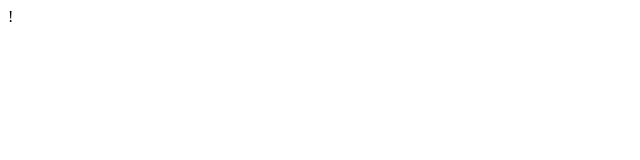
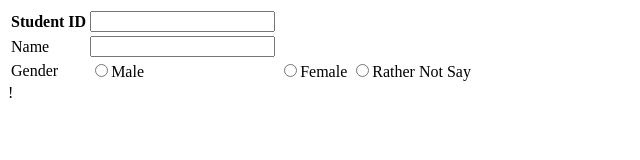
Before and after one commit to wy-kd/portfolio, a plain HTML site: page form.html in a window 1280 px wide. Shown: the whole page, without its empty margins (0-640 px from the left). Drawn offline with Linux system fonts and the light colour scheme.

Commit message:
Update form.html

```diff
--- a/form.html
+++ b/form.html
@@ -1 +1,30 @@
-!
+<!DOCTYPE html>
+<html lang="en">
+<head>
+    <meta charset="UTF-8">
+    <meta name="viewport" content="width=device-width, initial-scale=1.0">
+    <title>Student Details</title>
+</head>
+<body>
+
+ <form action="form-submitted.html">
+     <table>
+         <tr>
+             <th>Student ID</th>
+             <th><input type="text"></th>
+         </tr>
+
+         <tr>
+             <td>Name</td>
+             <td><input type="text"></td>
+         </tr>
+         <tr>
+            <td>Gender</td>
+            <td><input type="radio" id="male"><label for="male">Male</label></td>
+            <td><input type="radio" id="female"><label for="female">Female</label></td>
+            <td><input type="radio" id="not-say"><label for="not-say">Rather Not Say</label></td>
+         </tr>
+     </table>
+ </form>
+
+</body>!
```
